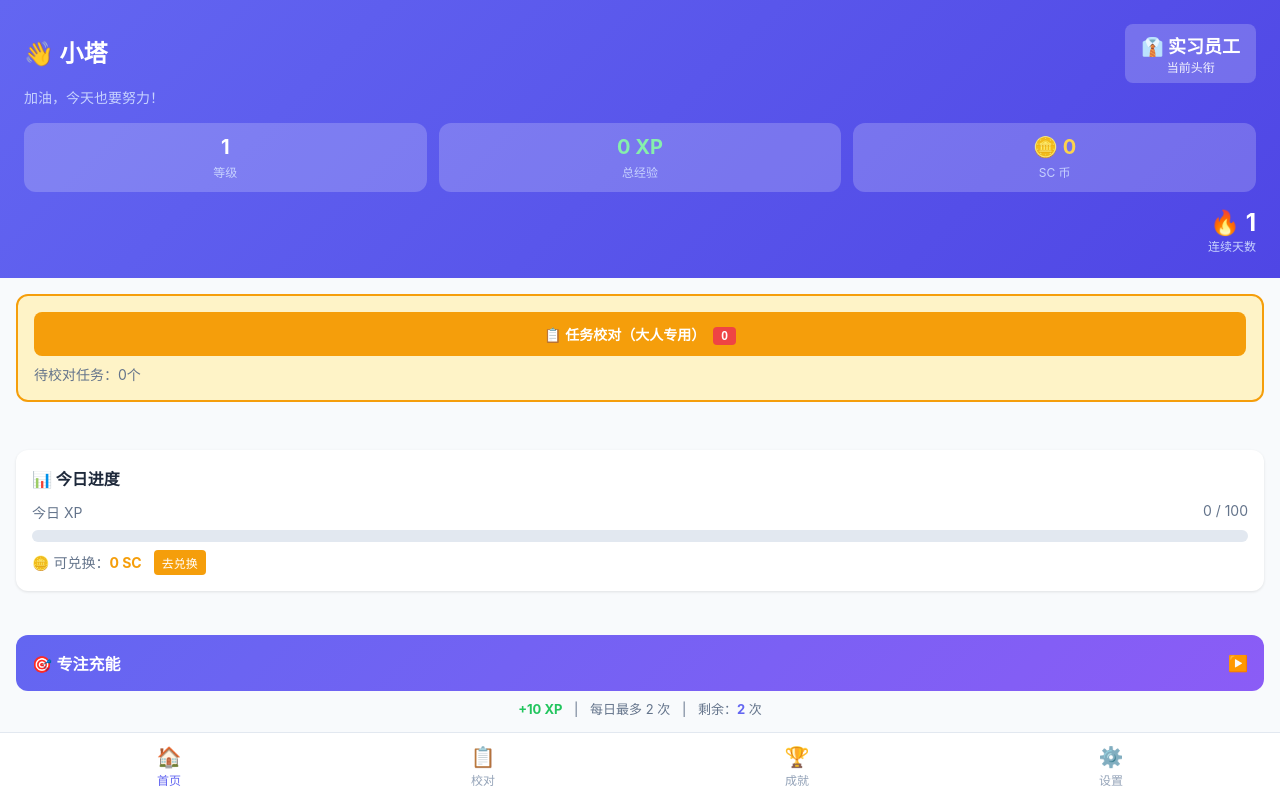
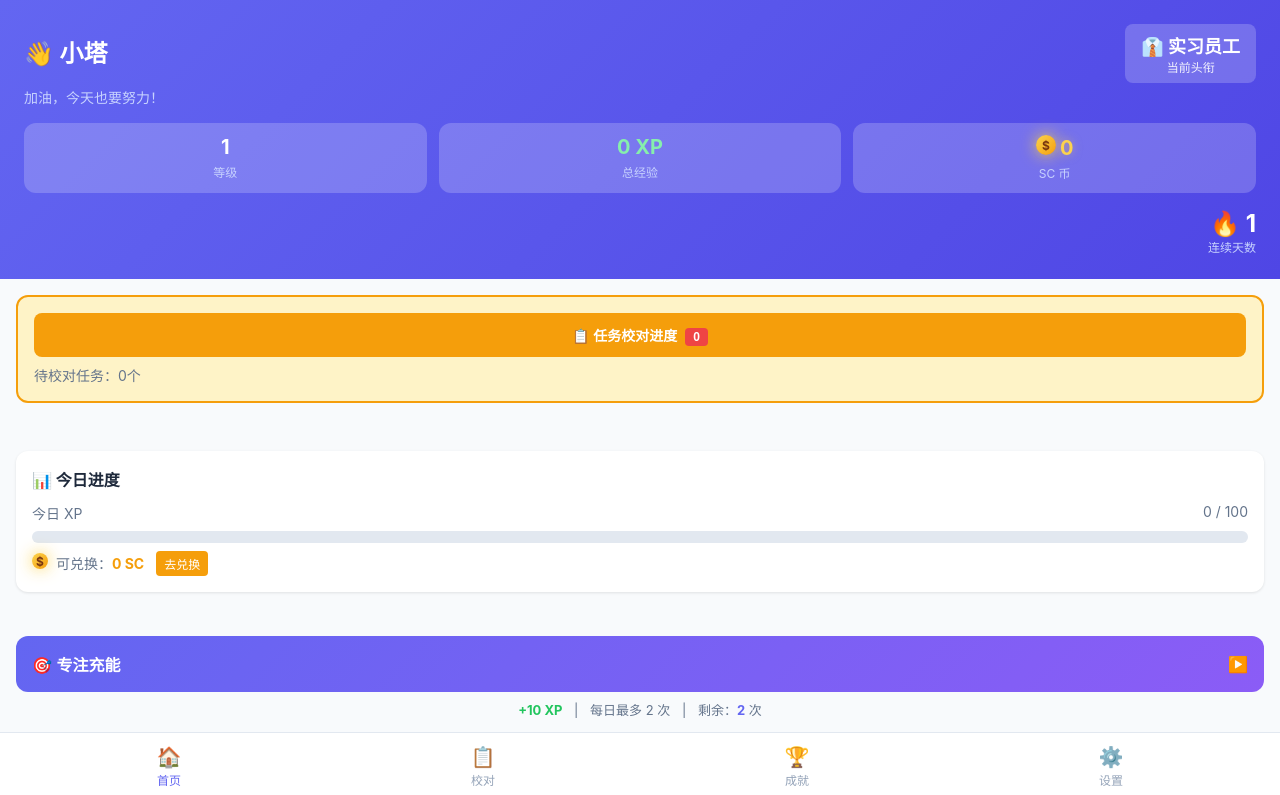
Before and after one commit to kzredpapa/xta-game2, a website: page index.html in a window 1280 px wide. Shown: the top 795 px of the page. Drawn offline with Linux system fonts and the light colour scheme.

Commit message:
优化 v2.1.1: 1)任务校对改为进度 2)成就头衔未解锁灰色不划线 3)SC 币图标更酷

```diff
--- a/index.html
+++ b/index.html
@@ -29,7 +29,35 @@
     .stat-value { font-size: 20px; font-weight: bold; }
     .stat-label { font-size: 12px; color: #c7d2fe; margin-top: 4px; }
     .xp-value { color: #86efac; }
-    .sc-value { color: #fcd34d; }
+    .sc-value {
+      color: #fcd34d;
+      text-shadow: 0 0 10px rgba(252, 211, 77, 0.5);
+    }
+    .sc-icon {
+      display: inline-block;
+      width: 20px;
+      height: 20px;
+      background: linear-gradient(135deg, #fcd34d, #f59e0b);
+      border-radius: 50%;
+      position: relative;
+      margin-right: 4px;
+      box-shadow: 0 0 8px rgba(252, 211, 77, 0.6);
+      animation: sc-glow 2s ease-in-out infinite;
+    }
+    .sc-icon::before {
+      content: '$';
+      position: absolute;
+      top: 50%;
+      left: 50%;
+      transform: translate(-50%, -50%);
+      color: #78350f;
+      font-size: 12px;
+      font-weight: bold;
+    }
+    @keyframes sc-glow {
+      0%, 100% { box-shadow: 0 0 8px rgba(252, 211, 77, 0.6); }
+      50% { box-shadow: 0 0 16px rgba(252, 211, 77, 0.9); }
+    }
     .section { padding: 16px; }
     .card {
       background: white;
@@ -212,7 +240,7 @@
           <div class="stat-label">总经验</div>
         </div>
         <div class="stat-card">
-          <div class="stat-value sc-value">🪙 <span id="sc">0</span></div>
+          <div class="stat-value sc-value"><span class="sc-icon"></span><span id="sc">0</span></div>
           <div class="stat-label">SC 币</div>
         </div>
       </div>
@@ -224,7 +252,7 @@
 
     <div class="section">
       <div class="verify-section">
-        <button class="verify-btn" onclick="showVerifyPage()">📋 任务校对（大人专用）<span id="verify-badge" style="background:#ef4444;color:white;padding:2px 8px;border-radius:4px;margin-left:8px;font-size:12px;">0</span></button>
+        <button class="verify-btn" onclick="showVerifyPage()">📋 任务校对进度<span id="verify-badge" style="background:#ef4444;color:white;padding:2px 8px;border-radius:4px;margin-left:8px;font-size:12px;">0</span></button>
         <div class="verify-count" id="verify-count">待校对任务：0 个</div>
       </div>
     </div>
@@ -240,7 +268,7 @@
           <div class="progress-fill" id="progress-fill" style="width: 0%"></div>
         </div>
         <div style="font-size: 14px; color: #64748b;">
-          🪙 可兑换：<strong style="color: #f59e0b;"><span id="can-exchange">0</span> SC</strong>
+          <span class="sc-icon" style="width:16px;height:16px;"></span> 可兑换：<strong style="color: #f59e0b;"><span id="can-exchange">0</span> SC</strong>
           <button class="exchange-btn" id="exchange-btn">去兑换</button>
         </div>
       </div>
@@ -496,7 +524,7 @@
       state.sc += 1;
       saveState(state);
       localStorage.setItem('xta-last-exchange', today);
-      showToast('🪙 兑换成功！获得 1 SC');
+      showToast('💰 兑换成功！获得 1 SC');
       render();
     }
 
@@ -642,10 +670,10 @@
       document.getElementById('rank-title').textContent = currentRank.title;
       const html = ranks.map((r) => {
         const unlocked = state.xp >= r.xp;
-        return '<div class="task-item ' + (unlocked ? '' : 'completed') + '">' +
+        return '<div class="task-item ' + (unlocked ? '' : 'locked') + '">' +
           '<div class="task-name">' +
-          '<div class="task-check ' + (unlocked ? 'done' : 'pending') + '">' + (unlocked ? '✓' : '') + '</div>' +
-          '<span style="' + (unlocked ? '' : 'text-decoration:line-through;color:#94a3b8;') + '">' + r.title + '</span>' +
+          '<div class="task-check ' + (unlocked ? 'done' : 'locked') + '">' + (unlocked ? '✓' : '') + '</div>' +
+          '<span style="' + (unlocked ? '' : 'color:#94a3b8;') + '">' + r.title + '</span>' +
           '</div>' +
           '<div style="color:#64748b;font-size:12px;">' + r.xp + ' XP</div>' +
           '</div>';
```
